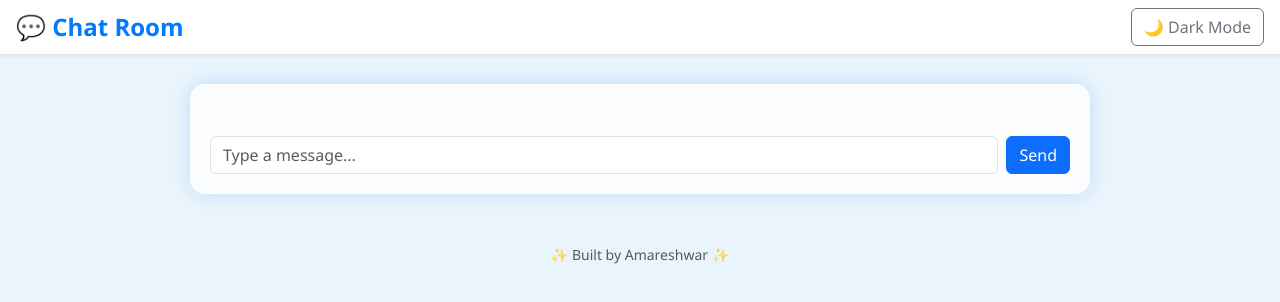
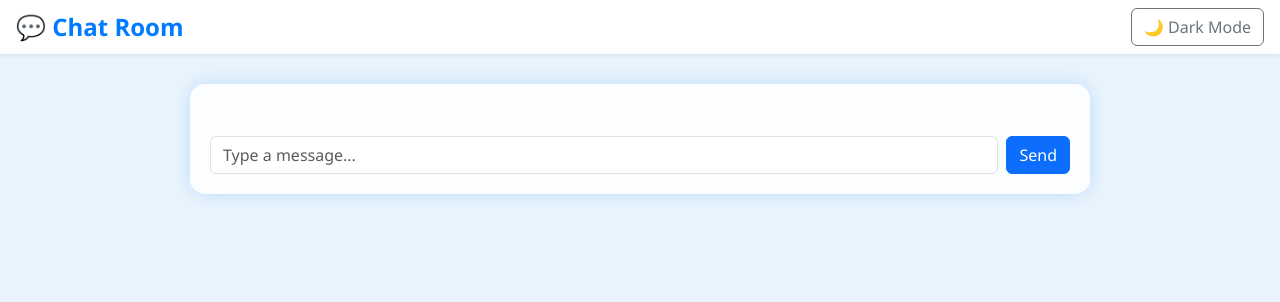
Before and after one commit to amareshwar3/Chat_room, a website: page nodejs-socketio-chat-application-main/nodejs-socketio-chat-application-main/public/chat.html in a window 1280 px wide. Drawn offline with nearby package versions, Linux system fonts and the light colour scheme.

Commit message:
Update chat.html

```diff
--- a/nodejs-socketio-chat-application-main/nodejs-socketio-chat-application-main/public/chat.html
+++ b/nodejs-socketio-chat-application-main/nodejs-socketio-chat-application-main/public/chat.html
@@ -90,9 +90,7 @@
     </form>
   </div>
 
-  <footer class="text-center mt-5 text-muted">
-    <small>✨ Built by Amareshwar ✨</small>
-  </footer>
+
 
   <!-- JS Scripts -->
   <script>
```
